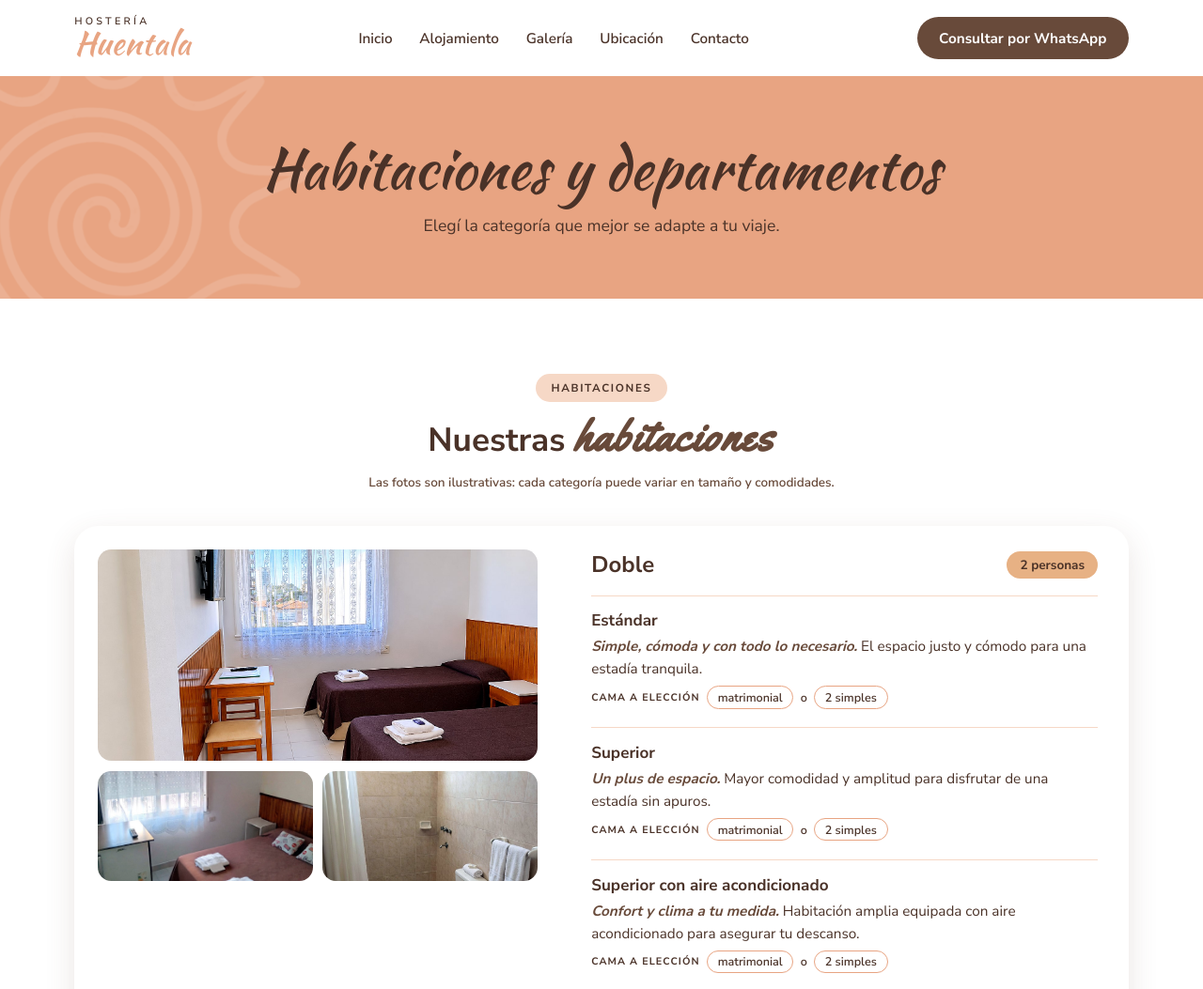
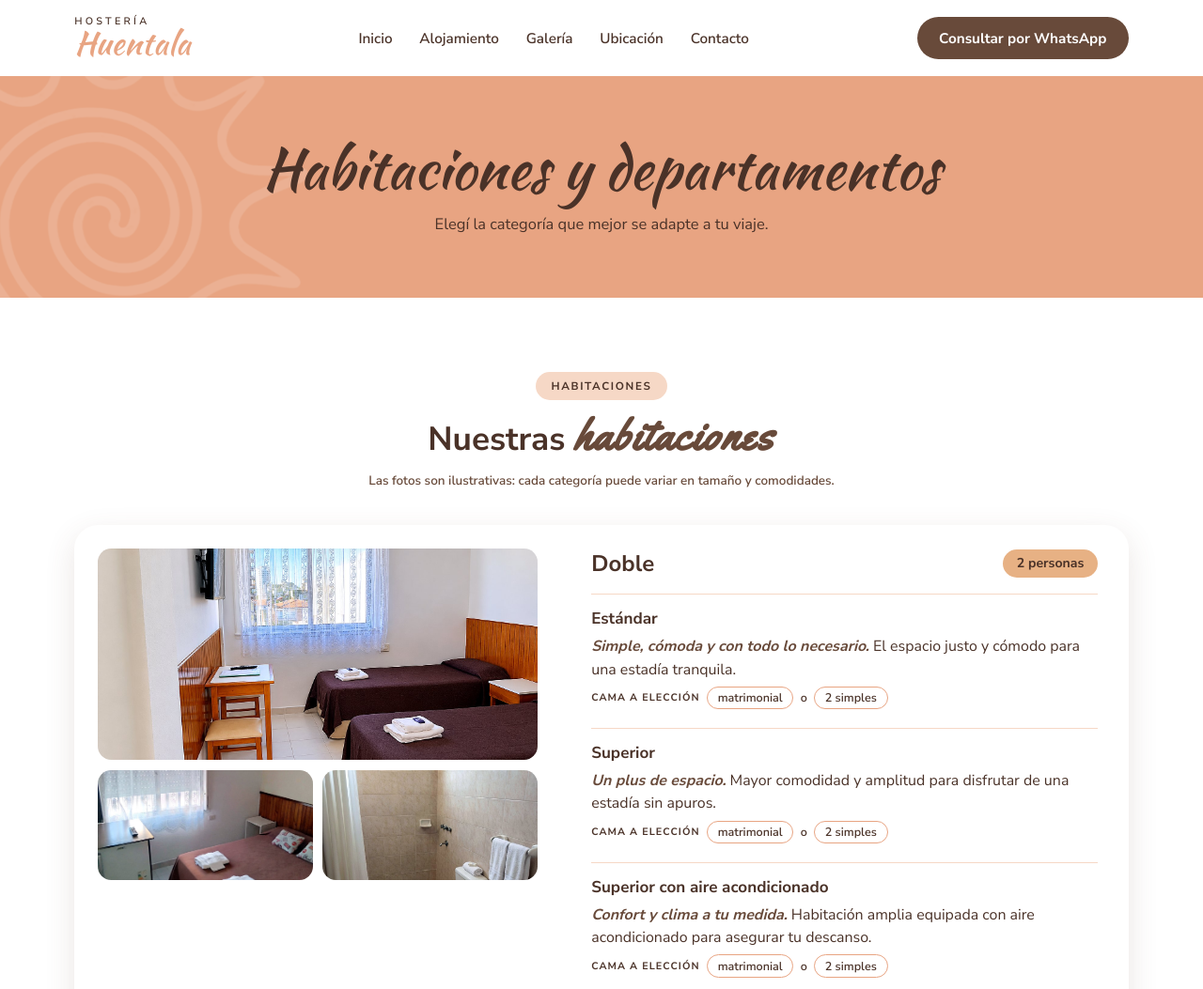
Before and after one commit to hosteriahuentalagesell/huentala, a plain HTML site: page alojamiento.html in a window 1280 px wide. Shown: the top 1053 px of the page at 94% size. Drawn offline with Linux system fonts and the light colour scheme.

Commit message:
Texto normal a ~16 px y subtítulos a ~16,5 px; títulos y portada sin cambios
Co-Authored-By: Claude Sonnet 5.5 <noreply@anthropic.com>
Claude-Session: https://claude.ai/code/session_01FJjUUwV9PE78i9pQbWhhu1

```diff
--- a/alojamiento.html
+++ b/alojamiento.html
@@ -69,13 +69,17 @@ footer>span{text-align:left}
 @media (min-width:821px){
 body{zoom:.9}
 body:has(#inicio) [style*="max-width: 1440px"]>section:nth-of-type(-n+2){zoom:.8889}
-body:has(#inicio) [style*="max-width: 1440px"]>section:nth-of-type(n+3):nth-of-type(-n+5){zoom:.9}
 footer[style*="repeat(3, 1fr)"]{padding-left:max(88px,calc((100% - 1100px)/2))!important;padding-right:max(88px,calc((100% - 1100px)/2))!important;gap:32px!important}
 [style*="minmax(260px, 1fr)"]{grid-template-columns:repeat(4,1fr)!important}
 [style*="max-width: 1440px"]{max-width:none!important}
 [style*="max-width: 1440px"]>header,[style*="max-width: 1440px"]>section,[style*="max-width: 1440px"]>footer{padding-left:max(88px,calc((100% - 1504px)/2))!important;padding-right:max(88px,calc((100% - 1504px)/2))!important}
-h1,h2,h3,p[style*="font-size: 22px"],p[style*="font-size: 20px"]{zoom:.8889}
-body:has(#inicio) [style*="max-width: 1440px"]>section:nth-of-type(-n+2) :is(h1,h2,h3,p){zoom:1}
+h1,h2,h3{zoom:.8889}
+p[style*="font-size: 22px"]{zoom:.8333}
+p[style*="font-size: 20px"]{zoom:.9167}
+section li,section div[style*="font-size: 17px"],section p[style*="font-size: 17px"],section strong[style*="font-size: 17px"],section span[style*="font-size: 17px"]{zoom:1.045}
+section span[style*="font-size: 16px"]{zoom:1.11}
+section h3+span,section figcaption,section strong+span{zoom:1.045}
+body:has(#inicio) [style*="max-width: 1440px"]>section:nth-of-type(-n+2) *{zoom:1!important}
 }
 
 @media (max-width:820px){
```
Also changed, not shown: contacto.html (+7 -3 lines), galeria.html (+7 -3 lines), index.html (+7 -3 lines), ubicacion.html (+7 -3 lines).
